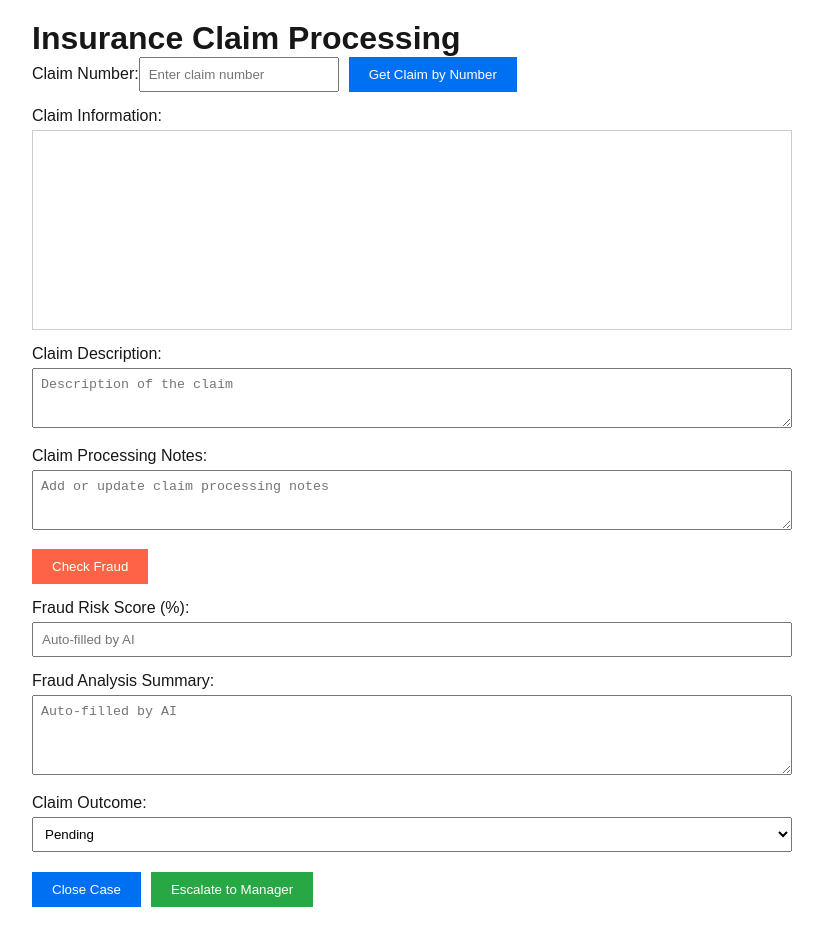
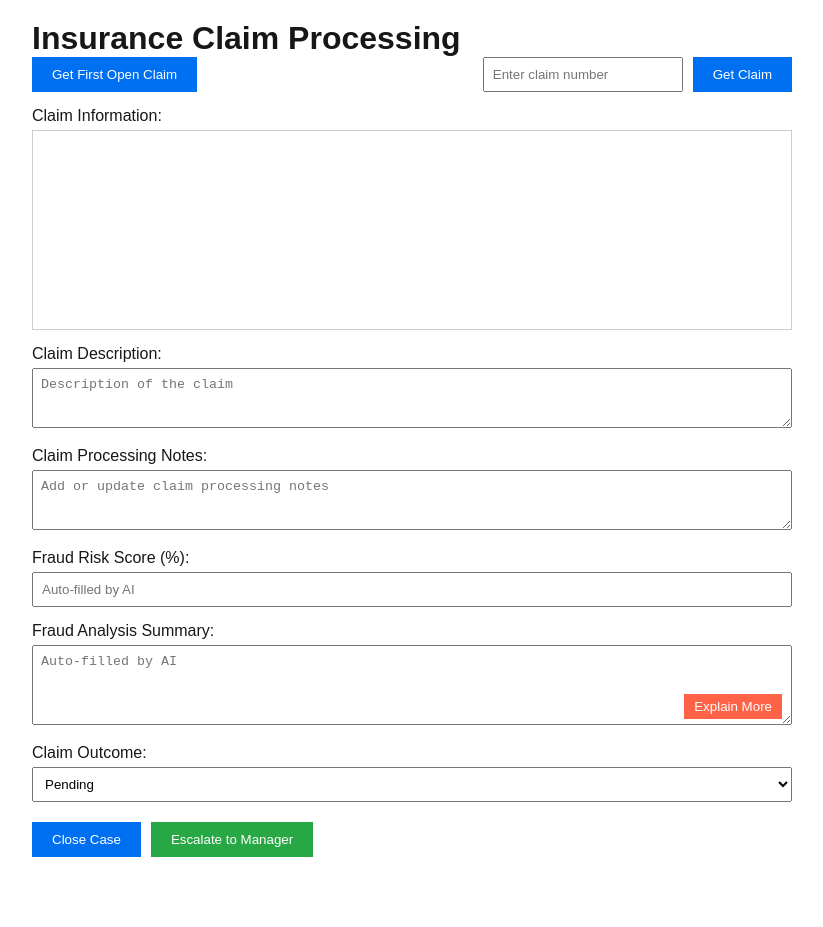
Before and after one commit to AlanDataPortfolio/ey-azure-fn-pipeline, a Next.js app in the folder src/webapp/: page / in a window 1280 px wide. Shown: the whole page, without its empty margins (228-1051 px from the left). After the commit the page ends 877 px from the top, so only its background shows below. Built offline with nearby package versions, Linux system fonts and the light colour scheme.

Commit message:
#70 pretty good works fine. just error with it closing claims that are open

```diff
--- a/src/webapp/pages/index.js
+++ b/src/webapp/pages/index.js
@@ -1,5 +1,3 @@
-// pages/index.js
-
 import { useState } from 'react';
 
 export default function Home() {
@@ -7,67 +5,89 @@ export default function Home() {
   const [fraudScore, setFraudScore] = useState('');
   const [fraudAnalysis, setFraudAnalysis] = useState('');
   const [claimOutcome, setClaimOutcome] = useState('');
-  const [claimNotes, setClaimNotes] = useState(''); // New field for claim notes
+  const [claimNotes, setClaimNotes] = useState(''); // Field for claim notes
   const [claimDescription, setClaimDescription] = useState('');
   const [claimId, setClaimId] = useState(null); // Store the current Claim ID for saving
-  const [searchClaimId, setSearchClaimId] = useState(''); // New field for searching by claim ID
+  const [searchClaimId, setSearchClaimId] = useState(''); // Field for searching by claim ID
 
-  // Function to fetch the first open and pending claim from the API
-  const getClaim = async (claimNumber = null) => {
+  // Fetch the first open and pending claim
+  const getFirstOpenClaim = async () => {
     try {
-      const response = await fetch(`/api/getClaim${claimNumber ? '?claimId=' + claimNumber : ''}`);
+      const response = await fetch('/api/getClaim');
       const data = await response.json();
       if (response.ok) {
-        setClaimId(data.claimid); // Save Claim ID for updates
-        setClaimDetails(
-          `Claim ID: ${data.claimid}\n` +
-          `First Name: ${data.firstname}\n` +
-          `Last Name: ${data.lastname}\n` +
-          `Claim Status: ${data.claimstatus}\n` +
-          `Claim Outcome: ${data.claimoutcome}\n` +
-          `Time as Customer: ${data.timeascustomer}\n` +
-          `Driver Age: ${data.driverage}\n` +
-          `Insurance Access: ${data.insuranceaccess}\n` +
-          `Insurance Premium: ${data.insurancepremium}\n` +
-          `Driver Gender: ${data.drivergender}\n` +
-          `Education Level: ${data.educationlevel}\n` +
-          `Accident Type: ${data.accidenttype}\n` +
-          `Incident Severity: ${data.incidentseverity}\n` +
-          `Authorities Involved: ${data.authoritiesinvolved}\n` +
-          `Incident Time: ${data.incidenttime}\n` +
-          `Num Vehicles Involved: ${data.numvehiclesinvolved}\n` +
-          `Num Bodily Injuries: ${data.numbodilyinjuries}\n` +
-          `Police Report: ${data.policereportbool}\n` +
-          `Total Claim Amount: ${data.totalclaimamount}\n` +
-          `Vehicle Age: ${data.vehicleage}\n` +
-          `Driver Experience: ${data.driverexperience}\n` +
-          `License Type: ${data.licensetype}\n`
-        );
-        setClaimOutcome(data.claimoutcome || 'pending');
-        setClaimDescription(data.claimdescription || 'No description provided');
-        setFraudScore(data.fraudChance || 'N/A');
-        setFraudAnalysis(data.fraudAnalysis || 'N/A');
-        setClaimNotes(data.claimNotes || 'No notes available'); // Populate claim notes
-        alert('Claim data fetched successfully');
+        populateClaimDetails(data);
+        alert('First open/pending claim fetched successfully');
       } else {
         alert(data.message);
       }
     } catch (error) {
-      console.error('Error fetching claim:', error);
+      console.error('Error fetching first open/pending claim:', error);
       alert('An error occurred while fetching the claim');
     }
   };
 
-  // Function to update the claim outcome, status, and notes
-  const updateClaim = async (newOutcome) => {
-    if (!claimId) {
-      alert('No claim selected to update');
+  // Fetch a specific claim by claim ID
+  const getClaimById = async () => {
+    if (!searchClaimId) {
+      alert('Please enter a Claim ID');
       return;
     }
 
-    let newStatus = 'open';
-    if (newOutcome === 'approved' || newOutcome === 'denied') {
-      newStatus = 'closed'; // Automatically close the claim if approved or denied
+    try {
+      const response = await fetch(`/api/getClaim?claimId=${searchClaimId}`);
+      const data = await response.json();
+      if (response.ok) {
+        populateClaimDetails(data);
+        alert(`Claim ${searchClaimId} fetched successfully`);
+      } else {
+        alert(data.message);
+      }
+    } catch (error) {
+      console.error('Error fetching claim by ID:', error);
+      alert('An error occurred while fetching the claim');
+    }
+  };
+
+  // Function to populate the form with fetched claim data
+  const populateClaimDetails = (data) => {
+    setClaimId(data.claimID); // Save Claim ID for updates
+    setClaimDetails(
+      `Claim ID: ${data.claimID}\n` +
+      `First Name: ${data.firstname}\n` +
+      `Last Name: ${data.lastname}\n` +
+      `Claim Status: ${data.claimStatus}\n` +
+      `Claim Outcome: ${data.claimOutcome}\n` +
+      `Time as Customer: ${data.timeAsCustomer}\n` +
+      `Driver Age: ${data.driverAge}\n` +
+      `Insurance Access: ${data.insuranceAccess}\n` +
+      `Insurance Premium: ${data.insurancePremium}\n` +
+      `Driver Gender: ${data.driverGender}\n` +
+      `Education Level: ${data.educationLevel}\n` +
+      `Accident Type: ${data.accidentType}\n` +
+      `Incident Severity: ${data.incidentSeverity}\n` +
+      `Authorities Involved: ${data.authoritiesInvolved}\n` +
+      `Incident Time: ${data.incidentTime}\n` +
+      `Num Vehicles Involved: ${data.numVehiclesInvolved}\n` +
+      `Num Bodily Injuries: ${data.numBodilyInjuries}\n` +
+      `Police Report: ${data.policeReportBool}\n` +
+      `Total Claim Amount: ${data.totalClaimAmount}\n` +
+      `Vehicle Age: ${data.vehicleAge}\n` +
+      `Driver Experience: ${data.driverExperience}\n` +
+      `License Type: ${data.licenseType}\n`
+    );
+    setClaimOutcome(data.claimOutcome || 'pending');
+    setClaimDescription(data.claimDescription || 'No description provided');
+    setFraudScore(data.fraudChance || 'N/A');
+    setFraudAnalysis(data.fraudAnalysis || 'N/A');
+    setClaimNotes(data.claimNotes || 'No notes available');
+  };
+
+  // Update the claim on close case
+  const closeCase = async () => {
+    if (!claimId) {
+      alert('No claim selected to close');
+      return;
     }
 
     try {
@@ -78,58 +98,81 @@ export default function Home() {
         },
         body: JSON.stringify({
           claimId,
-          claimStatus: newStatus,
-          claimOutcome: newOutcome,
-          claimNotes, // Include claimNotes in the update
-          fraudChance: fraudScore, // Include fraudChance
-          fraudAnalysis // Include fraudAnalysis
+          claimStatus: 'closed',
+          claimOutcome,
+          claimNotes,
+          fraudChance: fraudScore,
+          fraudAnalysis,
         }),
       });
 
-      const result = await response.json();
       if (response.ok) {
-        alert(result.message);
-        // Clear the form fields after closing the case
-        clearFormFields();
+        alert('Claim closed successfully');
+        clearFields();
       } else {
-        alert(result.message);
+        alert('Error closing the claim');
       }
     } catch (error) {
-      console.error('Error updating claim:', error);
-      alert('An error occurred while updating the claim');
+      console.error('Error closing the claim:', error);
+      alert('An error occurred while closing the claim');
     }
   };
 
-  // Function to clear the form fields
-  const clearFormFields = () => {
+  // Escalate the claim
+  const escalateClaim = async () => {
+    if (!claimId) {
+      alert('No claim selected to escalate');
+      return;
+    }
+
+    try {
+      const response = await fetch('/api/updateClaim', {
+        method: 'POST',
+        headers: {
+          'Content-Type': 'application/json',
+        },
+        body: JSON.stringify({
+          claimId,
+          claimStatus: 'open',
+          claimOutcome: 'escalated',
+          claimNotes,
+          fraudChance: fraudScore,
+          fraudAnalysis,
+        }),
+      });
+
+      if (response.ok) {
+        alert('Claim escalated to manager');
+        clearFields();
+      } else {
+        alert('Error escalating the claim');
+      }
+    } catch (error) {
+      console.error('Error escalating the claim:', error);
+      alert('An error occurred while escalating the claim');
+    }
+  };
+
+  // Clear all fields after processing
+  const clearFields = () => {
     setClaimDetails('');
-    setClaimDescription('');
+    setClaimOutcome('pending');
+    setClaimNotes('');
     setFraudScore('');
     setFraudAnalysis('');
-    setClaimNotes('');
-    setClaimId(null);
-    setClaimOutcome('pending');
+    setClaimDescription('');
   };
 
   return (
     <div style={{ padding: "20px", maxWidth: "800px", margin: "auto" }}>
       <h1>Insurance Claim Processing</h1>
-      <form>
-        {/* Claim Number Search */}
-        <div style={{ marginBottom: "15px" }}>
-          <label htmlFor="searchClaimId">Claim Number:</label>
-          <input
-            type="text"
-            id="searchClaimId"
-            name="searchClaimId"
-            value={searchClaimId}
-            onChange={(e) => setSearchClaimId(e.target.value)}
-            placeholder="Enter claim number"
-            style={{ width: "200px", padding: "8px", marginRight: "10px" }}
-          />
+
+      {/* Claim Search and Fetch Section */}
+      <div style={{ display: "flex", justifyContent: "space-between", marginBottom: "15px" }}>
+        {/* Left side: Get First Open Claim Button */}
         <button
           type="button"
-            onClick={() => getClaim(searchClaimId)}
+          onClick={getFirstOpenClaim}
           style={{
             padding: "10px 20px",
             backgroundColor: "#0070f3",
@@ -138,8 +181,34 @@ export default function Home() {
             cursor: "pointer",
           }}
         >
-            Get Claim by Number
+          Get First Open Claim
         </button>
+
+        {/* Right side: Search by Claim Number */}
+        <div style={{ display: "flex", gap: "10px" }}>
+          <input
+            type="text"
+            id="searchClaimId"
+            name="searchClaimId"
+            value={searchClaimId}
+            onChange={(e) => setSearchClaimId(e.target.value)}
+            placeholder="Enter claim number"
+            style={{ width: "200px", padding: "8px" }}
+          />
+          <button
+            type="button"
+            onClick={getClaimById}
+            style={{
+              padding: "10px 20px",
+              backgroundColor: "#0070f3",
+              color: "white",
+              border: "none",
+              cursor: "pointer",
+            }}
+          >
+            Get Claim
+          </button>
+        </div>
       </div>
 
       {/* Claim Information */}
@@ -192,22 +261,6 @@ export default function Home() {
         />
       </div>
 
-        {/* Check Fraud Button */}
-        <div style={{ marginBottom: "15px" }}>
-          <button
-            type="button"
-            style={{
-              padding: "10px 20px",
-              backgroundColor: "#ff6347",
-              color: "white",
-              border: "none",
-              cursor: "pointer",
-            }}
-          >
-            Check Fraud
-          </button>
-        </div>
-
       {/* Fraud Probability */}
       <div style={{ marginBottom: "15px" }}>
         <label htmlFor="fraudScore">Fraud Risk Score (%):</label>
@@ -222,8 +275,8 @@ export default function Home() {
         />
       </div>
 
-        {/* Fraud Evaluation Summary */}
-        <div style={{ marginBottom: "15px" }}>
+      {/* Fraud Analysis Summary with "Explain More" Button */}
+      <div style={{ marginBottom: "15px", position: "relative" }}>
         <label htmlFor="fraudAnalysis">Fraud Analysis Summary:</label>
         <textarea
           id="fraudAnalysis"
@@ -233,6 +286,21 @@ export default function Home() {
           style={{ width: "100%", padding: "8px", marginTop: "5px", height: "80px" }}
           readOnly
         />
+        <button
+          type="button"
+          style={{
+            position: "absolute",
+            right: "10px",
+            bottom: "10px",
+            padding: "5px 10px",
+            backgroundColor: "#ff6347",
+            color: "white",
+            border: "none",
+            cursor: "pointer",
+          }}
+        >
+          Explain More
+        </button>
       </div>
 
       {/* Claim Outcome */}
@@ -254,10 +322,11 @@ export default function Home() {
         </div>
       </div>
 
+      {/* Action Buttons */}
       <div style={{ marginTop: "20px" }}>
         <button
           type="button"
-            onClick={() => updateClaim(claimOutcome)}
+          onClick={closeCase}
           style={{
             padding: "10px 20px",
             backgroundColor: "#0070f3",
@@ -271,7 +340,7 @@ export default function Home() {
         </button>
         <button
           type="button"
-            onClick={() => updateClaim('escalated')}
+          onClick={escalateClaim}
           style={{
             padding: "10px 20px",
             backgroundColor: "#28a745",
@@ -283,7 +352,6 @@ export default function Home() {
           Escalate to Manager
         </button>
       </div>
-      </form>
     </div>
   );
 }
```
Also changed, not shown: src/webapp/pages/api/updateClaim.js (+18 -29 lines), src/webapp/claims.csv. Lines whose indentation alone changed are shown as unchanged.
